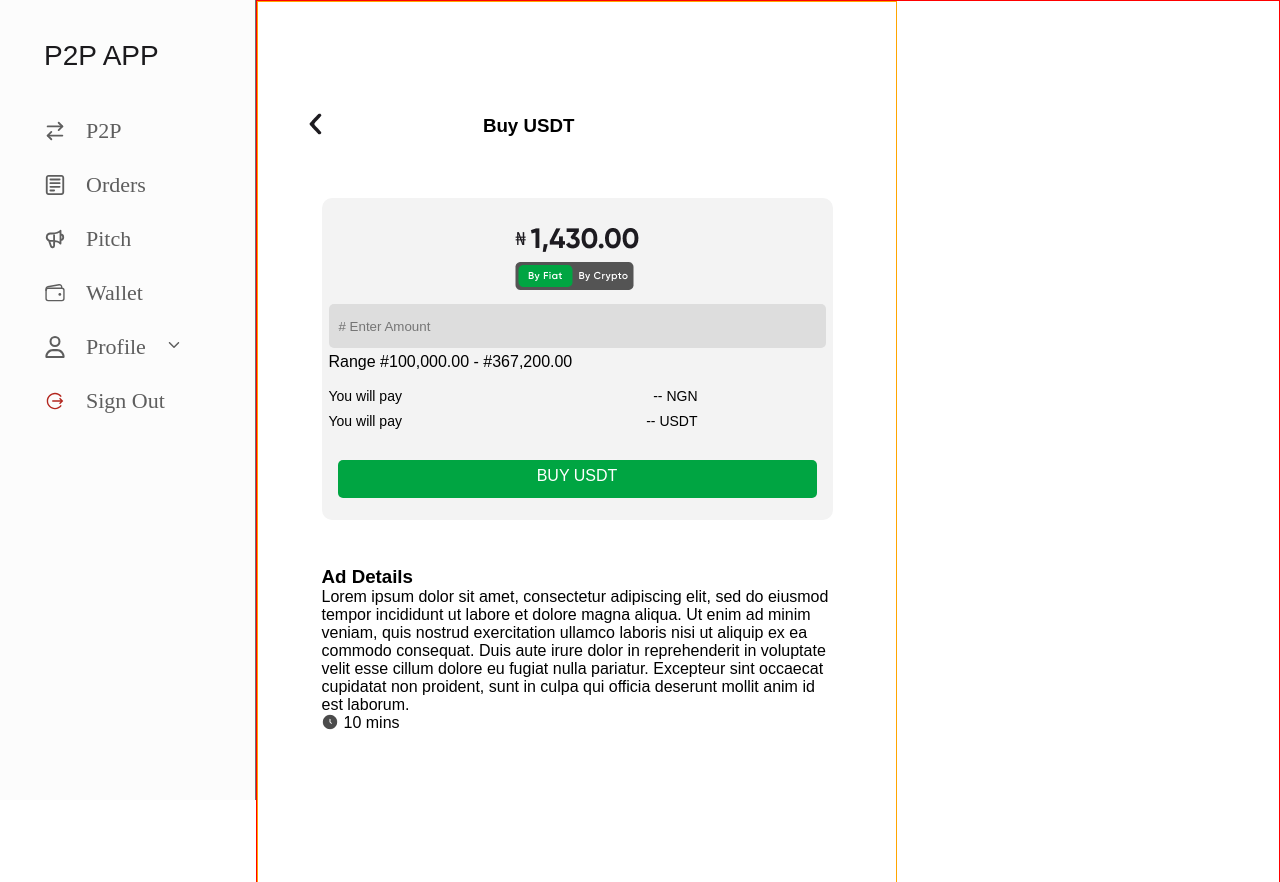
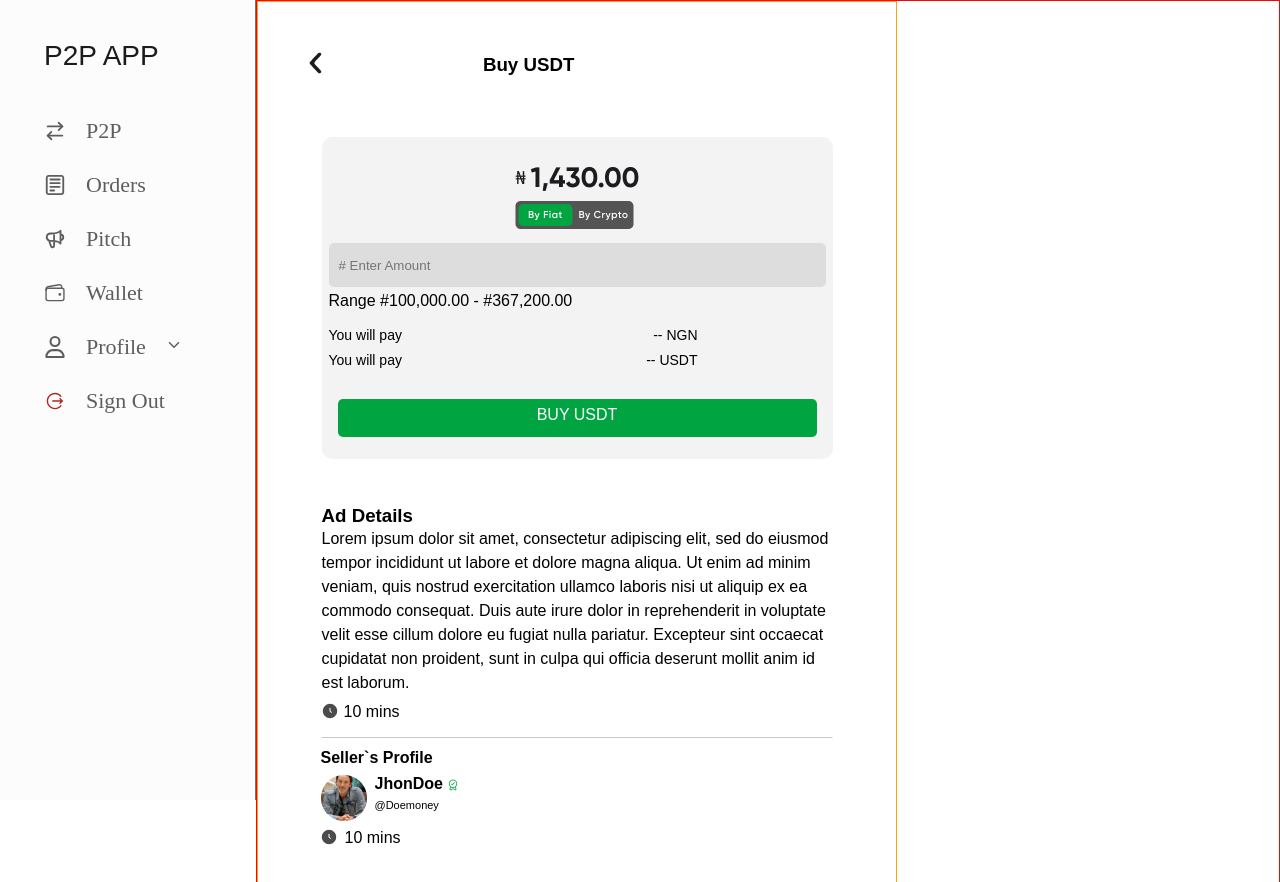
Before and after one commit to Stringcode-Limited/p2p-front-end, a React (Vite) app: page /app/buyUSDT in a window 1280 px wide. Shown: the top 882 px of the page. Built offline with nearby package versions, Linux system fonts and the light colour scheme; a web font is replaced by a local one.

Commit message:
added usdt features

```diff
--- a/src/pages/app/app-home-page/BuyUsdt/Buyusdt.css
+++ b/src/pages/app/app-home-page/BuyUsdt/Buyusdt.css
@@ -130,11 +130,15 @@ input[type="text"]{
     width: 511px;
     height: 224px;
     display: flex;
+    gap: 8px;
     flex-direction: column;
     margin-top: -600px;
 }
 .usdt-info .comm{
     font-family: 'Gilroy-Regular', sans-serif;
+    font-size: 16px;
+    line-height: 24px;
+    font-weight: 400;
 
 
 }
@@ -146,3 +150,49 @@ input[type="text"]{
     display: flex;
     gap: 6px;
 }
+.usdt-info .timer{
+    position: relative;
+    margin: 0;
+    padding-bottom: 15px;
+}
+.timer::after{
+    content: '';
+    position: absolute;
+    background-color: #C6C6C6;
+    left: 50%;
+    width: 511px;
+    height: 1px;
+    bottom: 0;
+    transform: translateX(-50%);
+}
+.usdt-info .name-wrapper{
+    display: flex;
+    width: 89px;
+    height: 24px;
+    gap: 4px;
+}
+.usdt-info .badge{
+    margin-top: 2px;
+}
+.usdt-info .doe{
+    font-family: 'Gilroy-Regular', sans-serif;
+    font-size: 11px;
+}
+.usdt-info .se-img{
+    display: flex;
+    width: 143px;
+    height: 46px;
+    gap: 8px;
+}
+.usdt-info .seller-profile{
+    display: flex;
+    flex-direction: column;
+    width: 143px;
+    height: 102px;
+    gap: 8px;
+    margin-left: -370px;
+}
+.usdt-info .tim{
+    display: flex;
+    gap: 8px;
+}
--- a/src/pages/app/app-home-page/BuyUsdt/Buyusdt.tsx
+++ b/src/pages/app/app-home-page/BuyUsdt/Buyusdt.tsx
@@ -6,7 +6,8 @@ import fiat from "../../../../assets/images/fiat.png"
 import pays from "../../../../assets/images/pays.png"
 import Buyudstbtn from "./Buyudstbtn";
 import timer from "../../../../assets/images/timer.png"
-
+import JohnDoe from "../../../../assets/JohnDoe.png"
+import badge from "../../../../assets/images/badge.png"
 
 
 
@@ -64,10 +65,11 @@ function Buyusdt() {
                     </div>
             </div>
                 <div className="details">
+
+                        <div className="comments">
                         <div className="det">
                             <h3>Ad Details</h3>
                             </div>
-                        <div className="comments">
                             <p className="comm">Lorem ipsum dolor sit amet, consectetur adipiscing elit, sed do eiusmod tempor incididunt ut labore et dolore magna aliqua. Ut enim ad minim veniam, quis nostrud exercitation ullamco laboris nisi ut aliquip ex ea commodo consequat. Duis aute irure dolor in reprehenderit in voluptate velit esse cillum dolore eu fugiat nulla pariatur. Excepteur sint occaecat cupidatat non proident, sunt in culpa qui officia deserunt mollit anim id est laborum.</p>
                         </div>
                         <div className="timer">
@@ -75,8 +77,35 @@ function Buyusdt() {
                             <p className="com">10 mins</p>
                         </div>
                 </div>
+                <div className="seller-profile">
+                    <div className="sel-prof">
+                        <h4>Seller`s Profile</h4>
+                    </div>
+                    <div className="se-img">
+                        <div className="doe-wrapper">
+                        <img src={JohnDoe} alt="" />
+                        </div>
+                        <div className="nam-wrapper">
+                            <div className="name-wrapper">
+                            <h4>JhonDoe</h4>
+                            <div className="badge">
+                                <img className="dge" src={badge} alt="" />
+                                </div>
+                            </div>
+                            <div className="at-name">
+                                <p className="doe">@Doemoney</p>
+                            </div>
+                        </div>
+                    </div>
+
+                    <div className="tim">
+                            <div className="time"><img src={timer} alt="" /></div>
+                            <p className="com">10 mins</p>
+                        </div>
+                    </div>
+                </div>
            </div>
-    </div>
+
 
   );
 }
```
Also changed, not shown: src/assets/images/badge.png (added).
